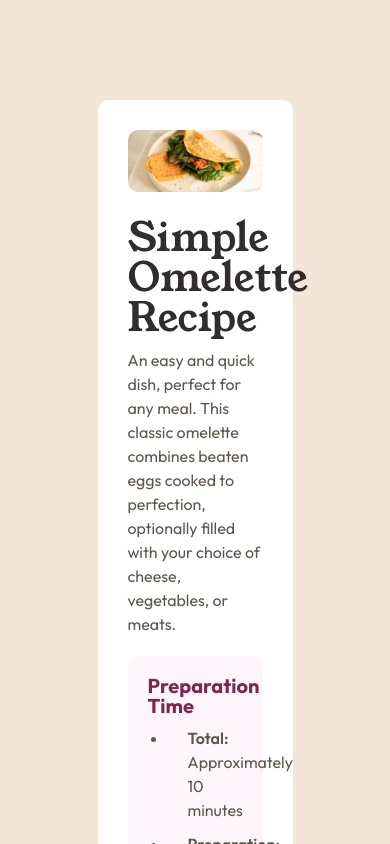
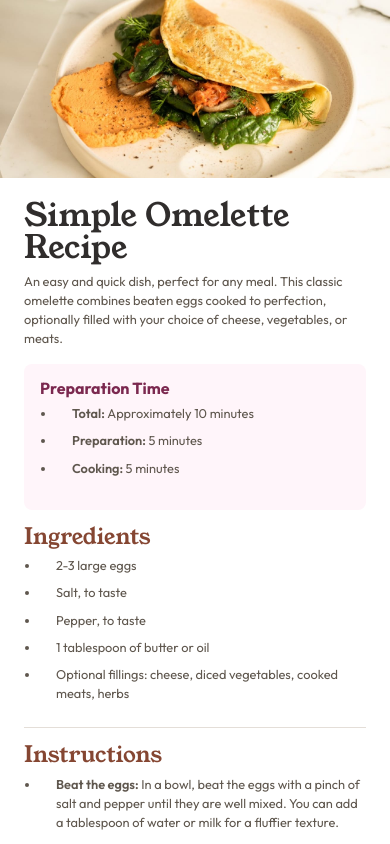
Before and after one commit to frontend-mentor-challenges-ld/recipe-page, a React (Vite) app: page / in a window 390 px wide. Shown: the top 844 px of the page. Built offline with nearby package versions, Linux system fonts and the light colour scheme.

Commit message:
Completed mobile responsiveness of whole app

```diff
--- a/src/App.jsx
+++ b/src/App.jsx
@@ -9,6 +9,16 @@ import Recipe from "./ui/Recipe";
 const StyledLayout = styled.main`
   margin: 10rem auto;
   width: 50%;
+
+  @media only screen and (max-width: 50em) {
+    width: 70%;
+    margin: 5rem auto;
+  }
+
+  @media only screen and (max-width: 25em) {
+    width: 100%;
+    margin: 0;
+  }
 `;
 
 function App() {
--- a/src/styles/GlobalStyles.js
+++ b/src/styles/GlobalStyles.js
@@ -15,6 +15,8 @@ const GlobalStyles = createGlobalStyle`
     --outfit: 'Outfit', sans-serif;
 
     --border-radius: 1rem;
+
+    --bp-800: 50em; // 800px
   }
 
   *,
@@ -28,6 +30,10 @@ const GlobalStyles = createGlobalStyle`
 
   html {
     font-size: 62.5%;
+
+    @media only screen and (max-width: 50em) {
+      font-size: 50%;
+    }
   }
 
   body {
--- a/src/ui/RecipeImage.jsx
+++ b/src/ui/RecipeImage.jsx
@@ -7,6 +7,17 @@ const StyledImg = styled.img`
   object-position: center;
   border-radius: var(--border-radius);
   margin-bottom: 2rem;
+
+  @media only screen and (max-width: 25em) {
+    border-radius: 0;
+    /* margin: -3rem; */
+    /* overflow: visible; */
+    display: inline-block;
+    margin-top: -3rem;
+    margin-left: -3rem;
+    margin-right: -3rem;
+    width: 100vw;
+  }
 `;
 
 function RecipeImage({ recipeImage }) {
```
